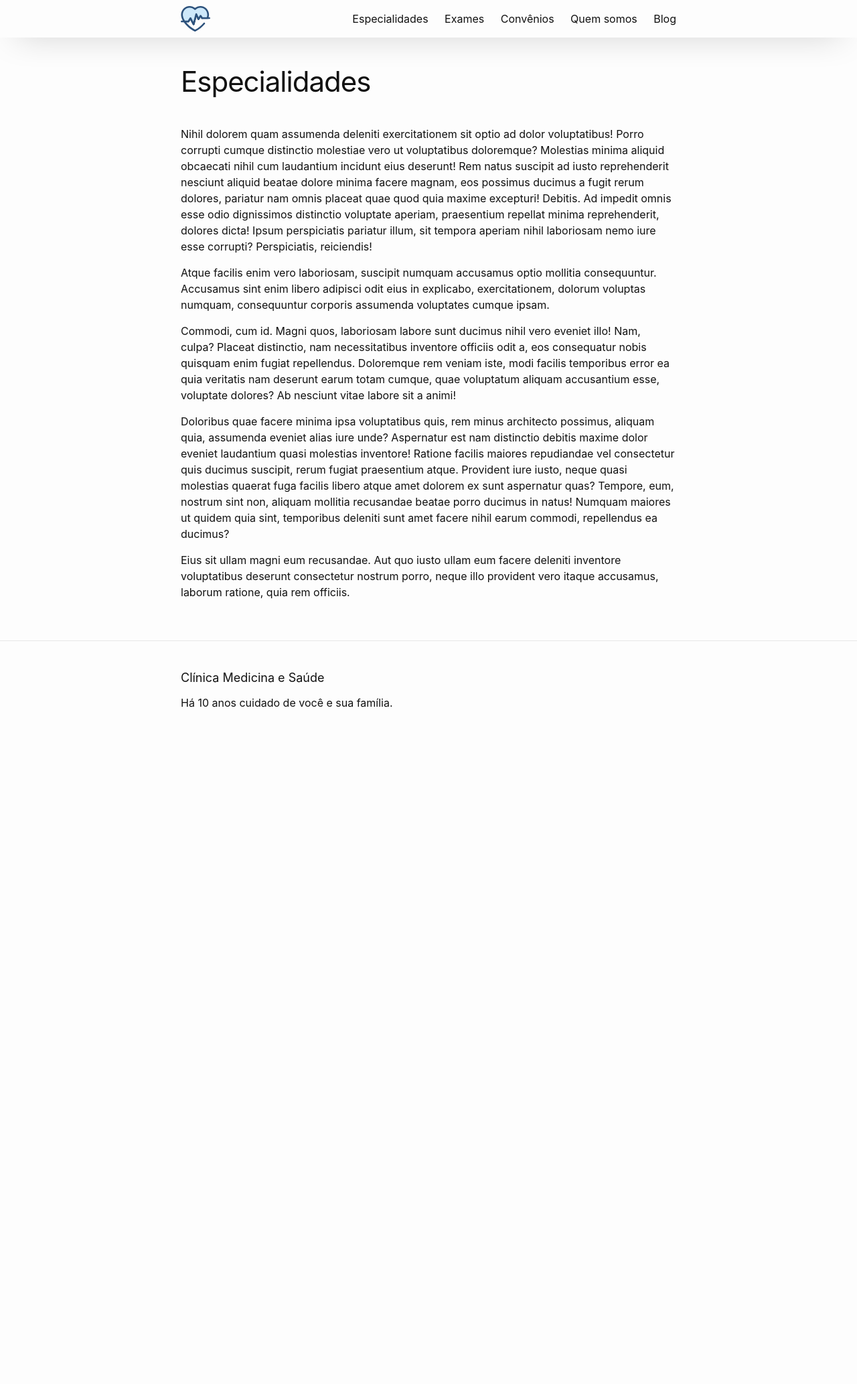
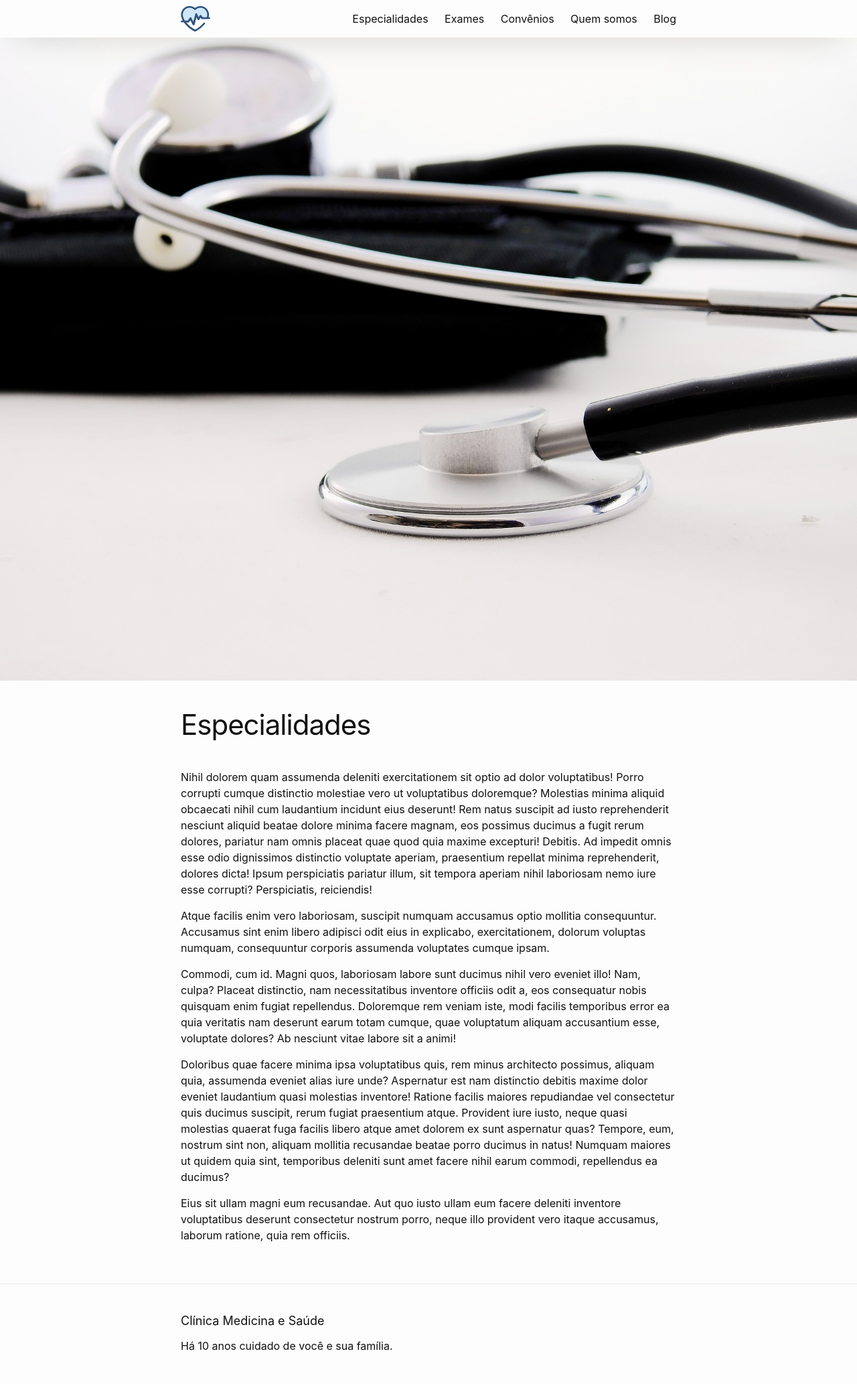
Before and after one commit to CopaTecnologia/medicinaesaude, a Jekyll site: the page built from especialidades.markdown, in a window 1280 px wide. Shown: the whole page at 67% size. Built offline with Jekyll 4.4.1, drawn with Linux system fonts in a browser that asks for light colours; before the commit the page ends 1106 px from its top, so only the background shows below that.

Commit message:
Updated Especialidades

```diff
--- a/especialidades.markdown
+++ b/especialidades.markdown
@@ -1,6 +1,7 @@
 ---
 title: Especialidades
 date: 2018-03-24 16:07:00 -03:00
+cover_image: "/uploads/stethoscope-1584222_1920.jpg"
 nav-title: Especialidades
 nav-order: 1
 ---
```
